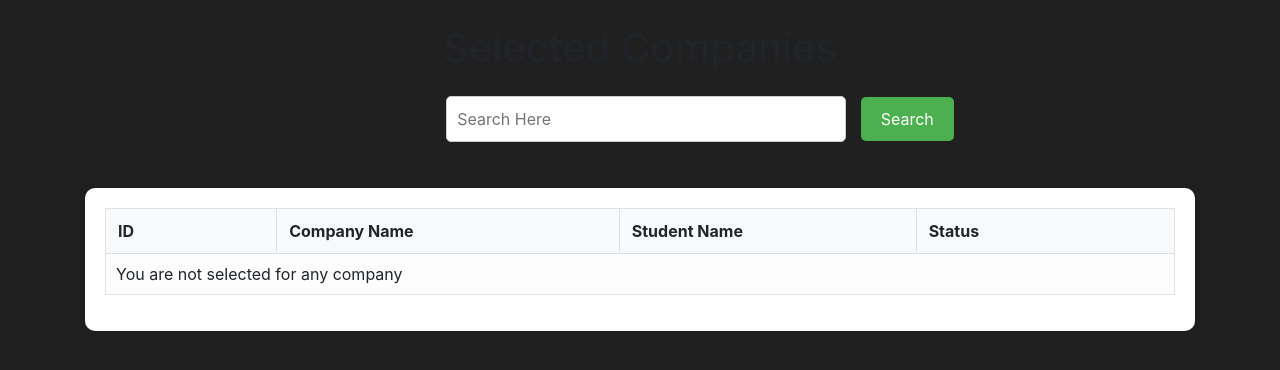
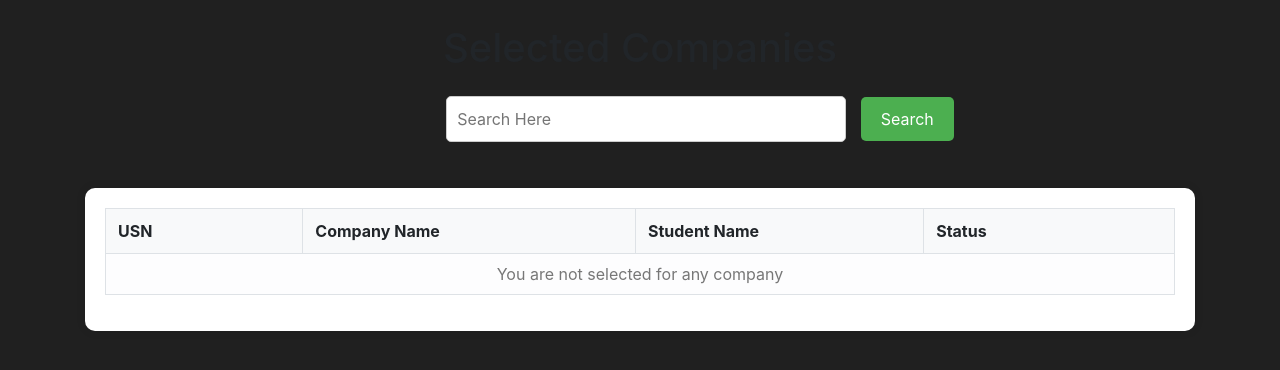
Before and after one commit to VaishnaviRaoB/PMS-master, a PHP site: page /student/selected.php in a window 1280 px wide. Shown: the part 86-456 px from the top of the page. Run offline with PHP 8.4, Linux system fonts and the light colour scheme; a user stored in the database is signed in; data comes from the database, SQL or seed files in the repository; some libraries are stand-ins or nearby versions.

Commit message:
edit profile change

```diff
--- a/admin/addcompanies.php
+++ b/admin/addcompanies.php
@@ -14,6 +14,7 @@
 </head>
 
 <body>
+<?php include_once 'includes/head.php'; ?>
     <div>
         <img id="img2" src="../images/walk.png" width="550px" style="position: absolute; position: fixed; z-index: 1; margin-left: 60%; margin-top: 50vh;">
     </div>
--- a/student/editprofile.php
+++ b/student/editprofile.php
@@ -41,7 +41,7 @@ if (!empty($user)) {
                     <div class="form-row">
                         <div class="form-group col-md-6">
                             <label for="cid">Student ID</label>
-                            <input type="text" class="form-control" id="cid" name="id" value="<?php echo $row['id']; ?>" readonly>
+                            <input type="text" class="form-control" id="usn" name="usn" value="<?php echo $row['usn']; ?>">
                         </div>
                         <div class="form-group col-md-6">
                             <label for="cname">Student Username</label>
--- a/student/selected.php
+++ b/student/selected.php
@@ -3,7 +3,6 @@ include_once 'includes/head.php';
 include_once 'includes/nav.php';
 
 // Start the session if it's not already started
-
 if (session_status() == PHP_SESSION_NONE) {
     session_start();
 }
@@ -111,7 +110,7 @@ include_once 'includes/db.inc.php'; // Make sure this file includes your databas
             <table class="table table-hover table-borderless table-light">
                 <thead>
                     <tr>
-                        <th scope="col">ID</th>
+                        <th scope="col">USN</th>
                         <th scope="col">Company Name</th>
                         <th scope="col">Student Name</th>
                         <th scope="col">Status</th>
@@ -119,28 +118,38 @@ include_once 'includes/db.inc.php'; // Make sure this file includes your databas
                 </thead>
                 <tbody>
                     <?php
+                    if (isset($_SESSION['username'])) {
                         $user = $_SESSION['username'];
-                    $sql = "SELECT * FROM applied WHERE student_name=? AND status='Selected';";
+                        $sql = "SELECT usn, company, student_name, status FROM applied WHERE student_name=? AND status='Selected';";
                         $stmt = mysqli_stmt_init($conn);
                         if (mysqli_stmt_prepare($stmt, $sql)) {
                             mysqli_stmt_bind_param($stmt, "s", $user);
                             mysqli_stmt_execute($stmt);
                             $result = mysqli_stmt_get_result($stmt);
+                            if (!$result) {
+                                echo '<tr><td colspan="4" class="no-trainings">Error in fetching results: ' . mysqli_error($conn) . '</td></tr>';
+                            } else {
                                 $rowCount = mysqli_num_rows($result);
                                 if ($rowCount > 0) {
                                     while ($row = mysqli_fetch_assoc($result)) {
                                         echo '<tr>';
-                                echo '<td>'.$row['id'].'</td>';
-                                echo '<td>'.$row['company'].'</td>';
-                                echo '<td>'.$row['name'].'</td>';
-                                echo '<td>'.$row['status'].'</td>';
+                                        echo '<td>' . htmlspecialchars($row['usn']) . '</td>';
+                                        echo '<td>' . htmlspecialchars($row['company']) . '</td>';
+                                        echo '<td>' . htmlspecialchars($row['student_name']) . '</td>';
+                                        echo '<td>' . htmlspecialchars($row['status']) . '</td>';
                                         echo '</tr>';
                                     }
                                 } else {
-                            echo '<tr><td colspan="4">You are not selected for any company</td></tr>';
+                                    echo '<tr><td colspan="4" class="no-trainings">You are not selected for any company</td></tr>';
                                 }
                             }
                             mysqli_stmt_close($stmt);
+                        } else {
+                            echo '<tr><td colspan="4" class="no-trainings">Error in preparing statement: ' . mysqli_error($conn) . '</td></tr>';
+                        }
+                    } else {
+                        echo '<tr><td colspan="4" class="no-trainings">Please log in to view your selected companies</td></tr>';
+                    }
                     ?>
                 </tbody>
             </table>
```
Lines whose indentation alone changed are shown as unchanged.
